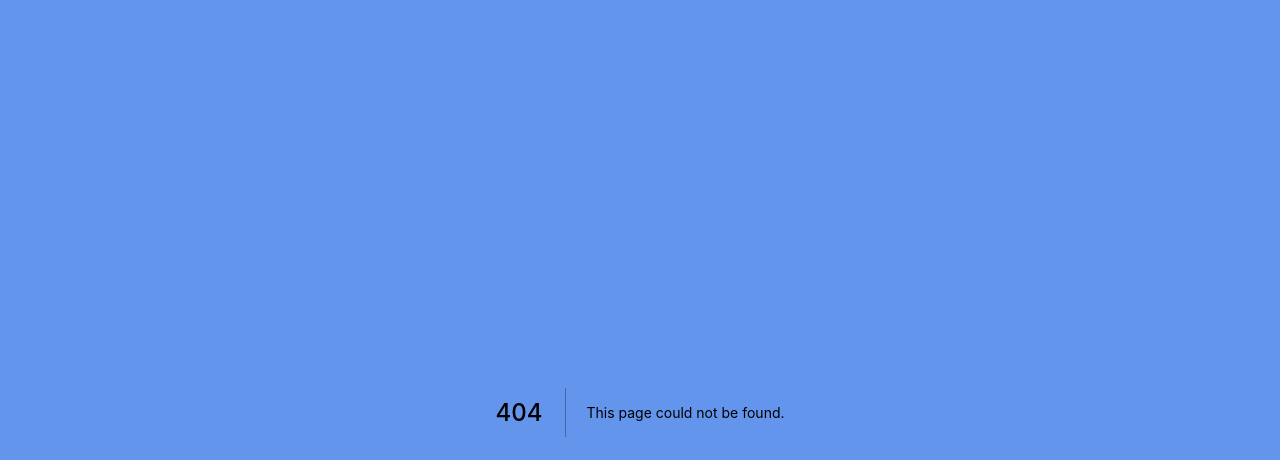
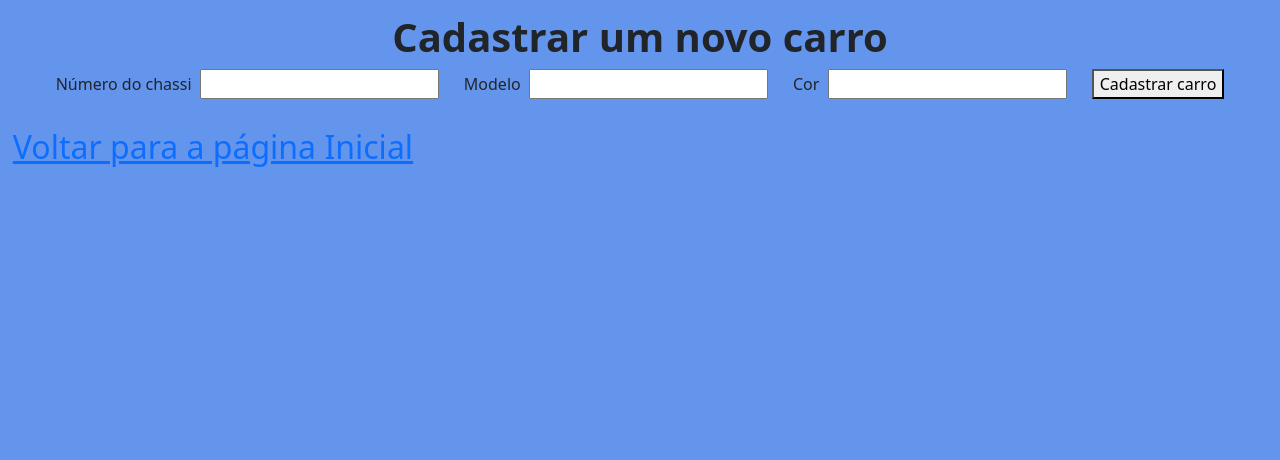
Before and after one commit to DouglasCandido/REST-API-example-with-Express.js-Sequelize-PostgreSQL-and-Next.js, a Next.js app in the folder my-app/: page /create in a window 1280 px wide. Before the commit this address had no page. Shown: the top 460 px of the page. Built offline with nearby package versions, Linux system fonts and the light colour scheme.

Commit message:
Create Car está funcionando como eu gostaria.

```diff
--- /dev/null
+++ b/my-app/pages/create.js
@@ -0,0 +1,55 @@
+import Link from 'next/link'
+
+export default function createCar() {
+
+    const registerCar = async event => {
+
+      event.preventDefault()
+
+      const res = await fetch('http://localhost:8080/api/cars', {
+        body: JSON.stringify({
+          chassi: event.target.chassi.value,
+          model: event.target.model.value,
+          color: event.target.color.value
+        }),
+        headers: {
+          'Content-Type': 'application/json'
+        },
+        method: 'POST'
+      })
+
+      const result = await res.json()
+
+    }
+
+    return (
+
+        <div>
+
+            <center>
+
+                <h1> <strong> Cadastrar um novo carro </strong> </h1>
+
+                <form onSubmit={registerCar}>
+                    <label htmlFor="chassi">Número do chassi</label> &nbsp;
+                    <input id="chassi" name="chassi" type="text" autoComplete="chassi" required /> &nbsp; &nbsp; &nbsp;
+                    <label htmlFor="model">Modelo</label> &nbsp;
+                    <input id="model" name="model" type="text" autoComplete="model" required /> &nbsp; &nbsp; &nbsp;
+                    <label htmlFor="color">Cor</label> &nbsp;
+                    <input id="color" name="color" type="text" autoComplete="color" required /> &nbsp; &nbsp; &nbsp;
+                    <button type="submit">Cadastrar carro</button>
+                </form>
+
+            </center>
+
+            <br />
+
+            <Link href="/">
+                <a>Voltar para a página Inicial</a>
+            </Link>
+
+        </div>
+
+    )
+
+}
--- a/my-app/styles/globals.css
+++ b/my-app/styles/globals.css
@@ -16,8 +16,13 @@ div {
 
 a {
   margin-left: 1%;
-  color: inherit;
   text-decoration: none;
+  font-style: bolder;
+  font-size: 2rem;
+}
+
+a:hover {
+  background-color: firebrick;
 }
 
 * {
```
Also changed, not shown: my-app/pages/index.js (+4 -15 lines).
